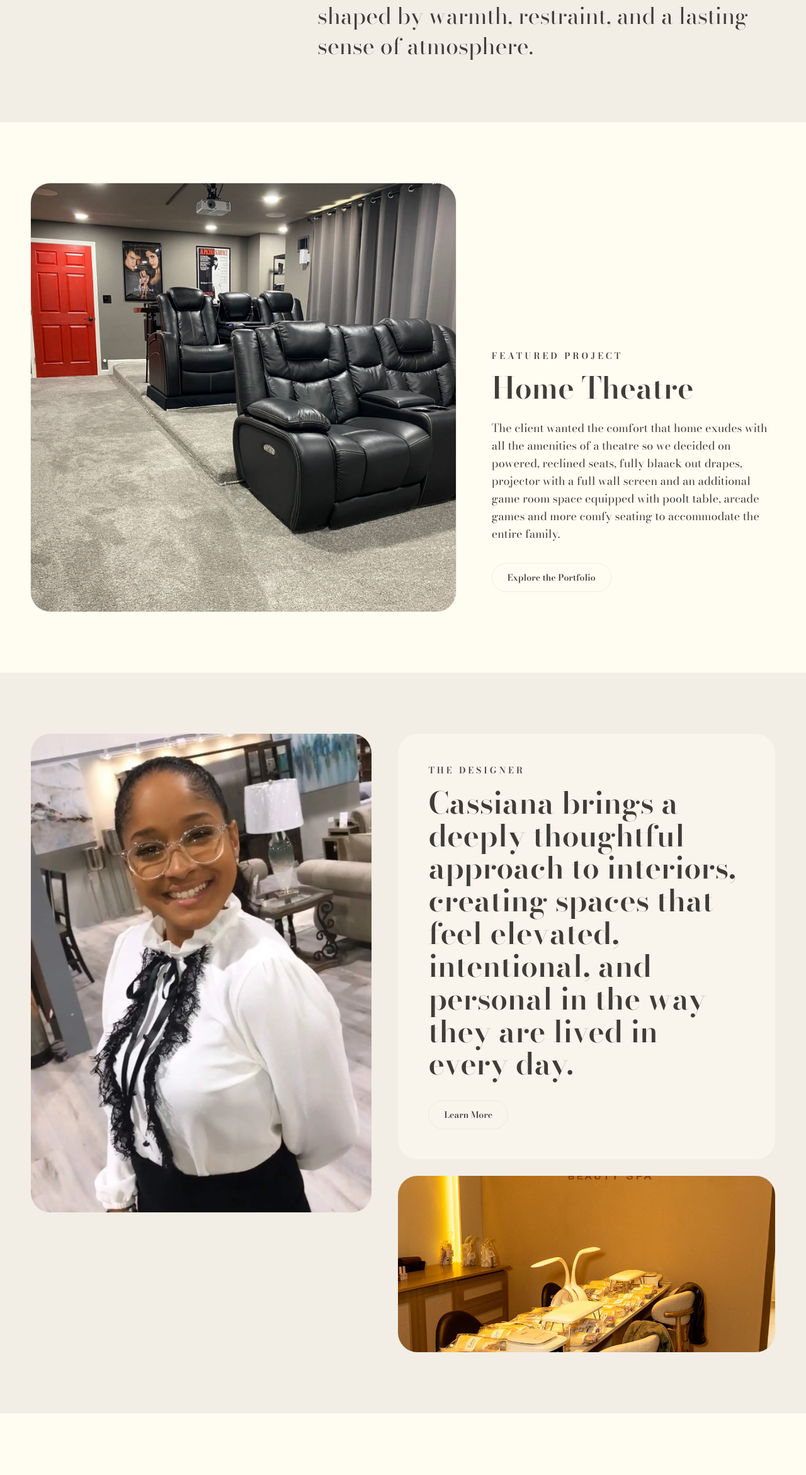
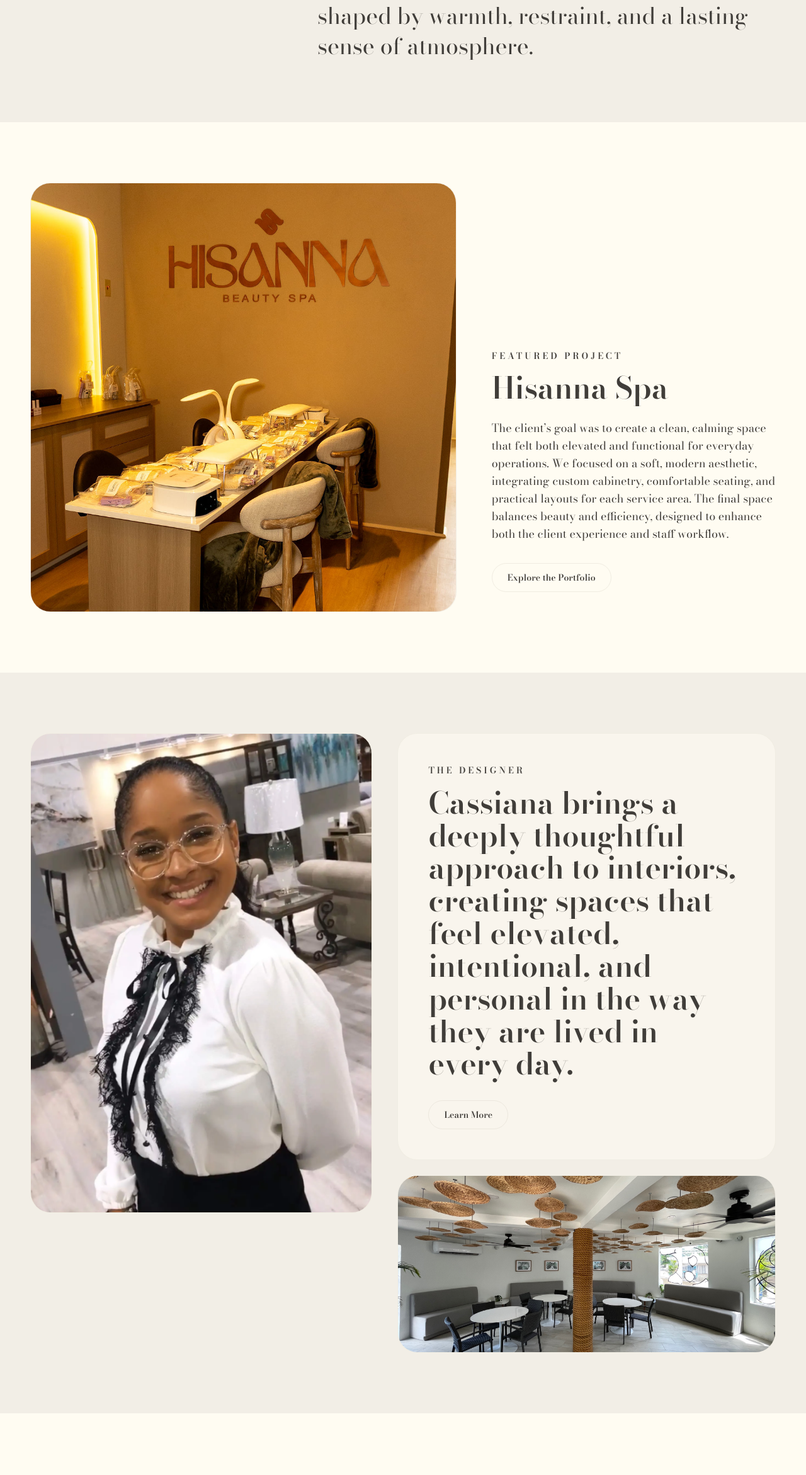
Before and after one commit to blackspidertechllc/CLI-Designs, a React (Vite) app: page / in a window 1280 px wide. Shown: the part 945-3287 px from the top of the page at 63% size. Built offline with nearby package versions, Linux system fonts and the light colour scheme.

Commit message:
Revisions to homepage featured project and editorial section image

```diff
--- a/src/data/commercialprojects.js
+++ b/src/data/commercialprojects.js
@@ -53,7 +53,7 @@ export const commercialProjects = [
 
     title: "The Beach Place",
 
-    description: "Partnered with Asha Green",
+    description: "Partnered with Asha Greene",
 
     // projectUrl: "/projects/cli-brand-identity",
 
--- a/src/pages/Home.jsx
+++ b/src/pages/Home.jsx
@@ -7,21 +7,21 @@ import { commercialProjects } from "@/data/commercialprojects";
 import { services } from "@/data/services";
 
 export default function Home() {
+  const featuredProject = commercialProjects?.[0];
+  const splitSectionProject = commercialProjects?.[1] || commercialProjects?.[0];
   const featuredResidential = residentialProjects?.[0];
   const featuredCommercial = commercialProjects?.[0];
 
-  const residentialPrimaryImage =
-    featuredResidential?.bottomImage ||
-    featuredResidential?.topLeftImage ||
-    HeroImage;
+  const featuredPrimaryImage = featuredProject?.images?.[0]?.src || HeroImage;
 
   const residentialSecondaryImage =
     featuredResidential?.topLeftImage ||
     featuredResidential?.topRightImage ||
-    residentialPrimaryImage;
+    featuredResidential?.bottomImage ||
+    HeroImage;
 
   const commercialPrimaryImage =
-    featuredCommercial?.images?.[0]?.src || HeroImage;
+    splitSectionProject?.images?.[0]?.src || HeroImage;
 
   const commercialSecondaryImage =
     featuredCommercial?.images?.[1]?.src ||
@@ -88,11 +88,11 @@ export default function Home() {
           <div className="grid gap-8 lg:grid-cols-[1.2fr_0.8fr] lg:items-end lg:gap-14">
             <div className="overflow-hidden rounded-[2rem] border border-tan/20 bg-almond-cream/40">
               <img
-                src={residentialPrimaryImage}
+                src={featuredPrimaryImage}
                 alt={
-                  featuredResidential?.bottomAlt ||
-                  featuredResidential?.title ||
-                  "Featured residential project"
+                  featuredProject?.images?.[0]?.alt ||
+                  featuredProject?.title ||
+                  "Featured project"
                 }
                 className="h-[420px] w-full object-cover sm:h-[520px] lg:h-[680px]"
               />
@@ -104,12 +104,12 @@ export default function Home() {
               </p>
 
               <h2 className="mt-4 font-brand text-3xl font-semibold leading-[1.05] text-dusty-taupe sm:text-4xl lg:text-5xl">
-                {featuredResidential?.title || "Selected Residential Work"}
+                {featuredProject?.title || "Selected Project"}
               </h2>
 
               <p className="mt-6 max-w-xl font-brand text-base leading-7 text-dusty-taupe sm:text-lg">
-                {featuredResidential?.description ||
-                  "A curated residential project defined by atmosphere, warmth, and intentional detail."}
+                {featuredProject?.description ||
+                  "A curated project defined by atmosphere, warmth, and intentional detail."}
               </p>
 
               <div className="mt-8">
@@ -161,9 +161,9 @@ export default function Home() {
                 <img
                   src={commercialPrimaryImage}
                   alt={
-                    featuredCommercial?.images?.[0]?.alt ||
-                    featuredCommercial?.title ||
-                    "Featured commercial project"
+                    splitSectionProject?.images?.[0]?.alt ||
+                    splitSectionProject?.title ||
+                    "Commercial project"
                   }
                   className="h-[240px] w-full object-cover sm:h-[300px] lg:h-[280px]"
                 />
--- a/src/pages/Services.jsx
+++ b/src/pages/Services.jsx
@@ -22,7 +22,7 @@ export default function Services() {
             </p>
           </div>
 
-          <div className="flex flex-wrap justify-center gap-8 lg:gap-10">
+          <div className="grid grid-cols-1 gap-8 md:grid-cols-2 lg:grid-cols-3 lg:gap-10">
             {services.map((service) => (
               <ServiceCard
                 key={service.id}
```
